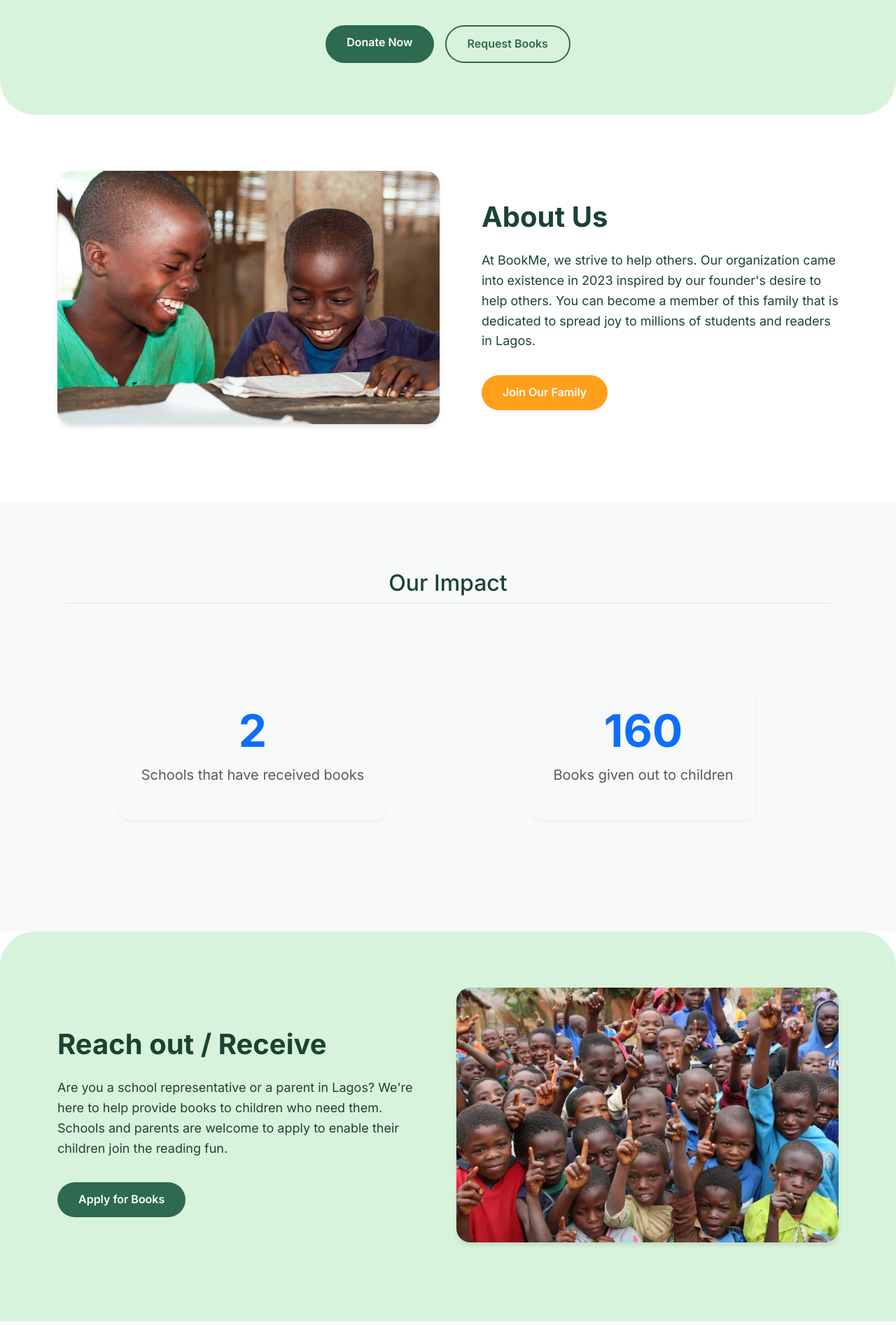
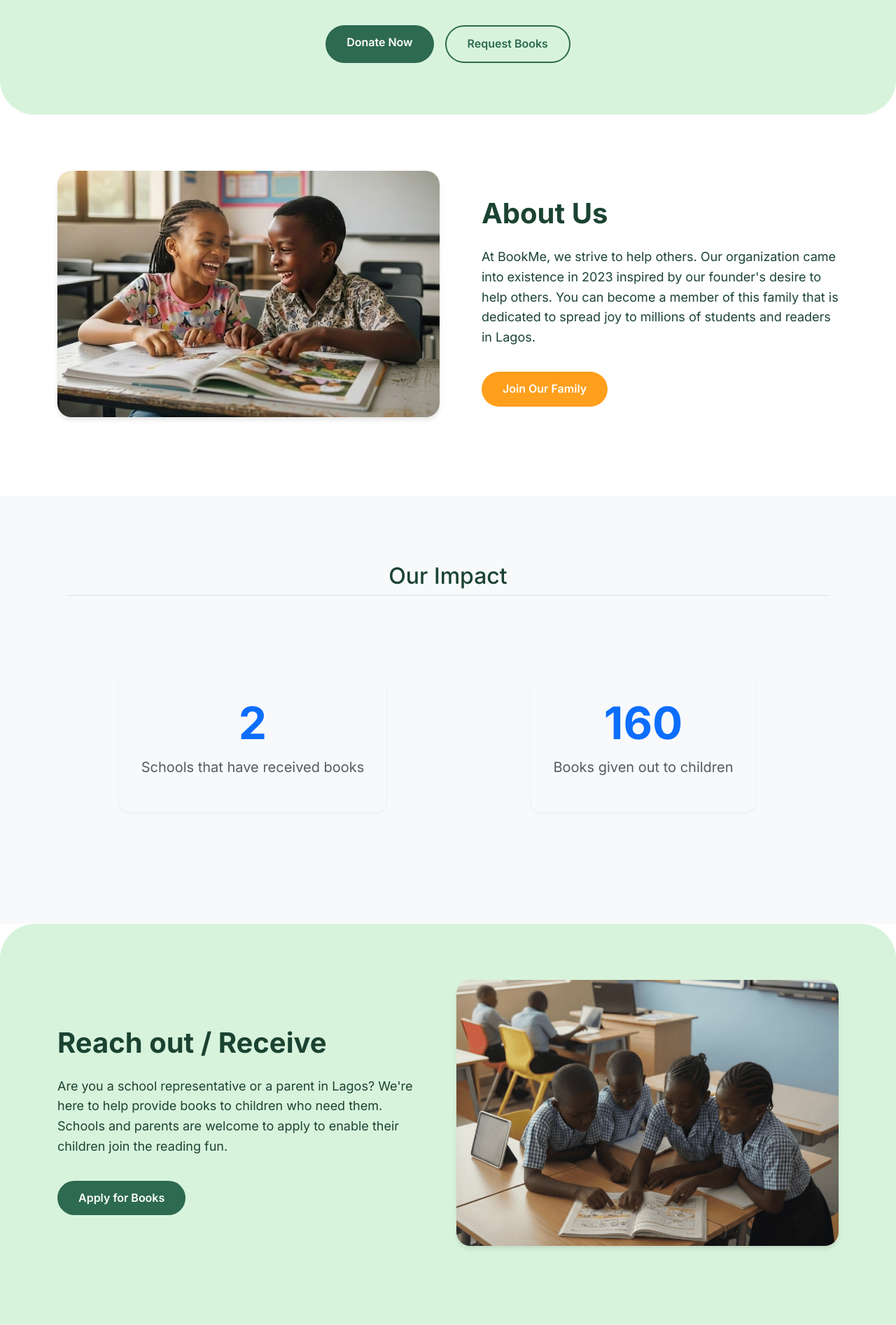
Before and after one commit to oselumeseagbonrofo/BookMe, a Django app: page / in a window 1280 px wide. Shown: the part 649-2542 px from the top of the page at 70% size. Run offline with Django 4.2, Linux system fonts and the light colour scheme.

Commit message:
change 2 images

```diff
--- a/BookDonations/templates/BookDonations/index.html
+++ b/BookDonations/templates/BookDonations/index.html
@@ -24,7 +24,7 @@
         <div class="container">
             <div class="row align-items-center">
                 <div class="col-lg-6 mb-4 mb-lg-0">
-                    <img alt="Two children smiling while reading a book" class="about-us-image img-fluid w-100" src="{% static 'images/about-us-image.jpeg' %}">
+                    <img alt="Two children smiling while reading a book" class="about-us-image img-fluid w-100" src="{% static 'images/about-us-image.jpg' %}">
                 </div>
                 <div class="col-lg-6 ps-lg-5">
                     <h2 class="display-6 fw-bold mb-4">About Us</h2>
@@ -62,7 +62,7 @@
         <div class="container">
             <div class="row align-items-center flex-row-reverse">
                 <div class="col-lg-6 mb-4 mb-lg-0">
-                    <img alt="smiling Nigerian school children" class="reach-out-image img-fluid w-100" src="{% static '/images/receive-image.webp' %}">
+                    <img alt="smiling Nigerian school children" class="reach-out-image img-fluid w-100" src="{% static '/images/receive-image.png' %}">
                 </div>
                 <div class="col-lg-6 pe-lg-5">
                     <h2 class="display-6 fw-bold mb-4">Reach out / Receive</h2>
```
Also changed, not shown: static/images/about-us-image.jpeg (deleted), static/images/about-us-image.jpg (added), static/images/receive-image.png (added), static/images/receive-image.webp (deleted).
